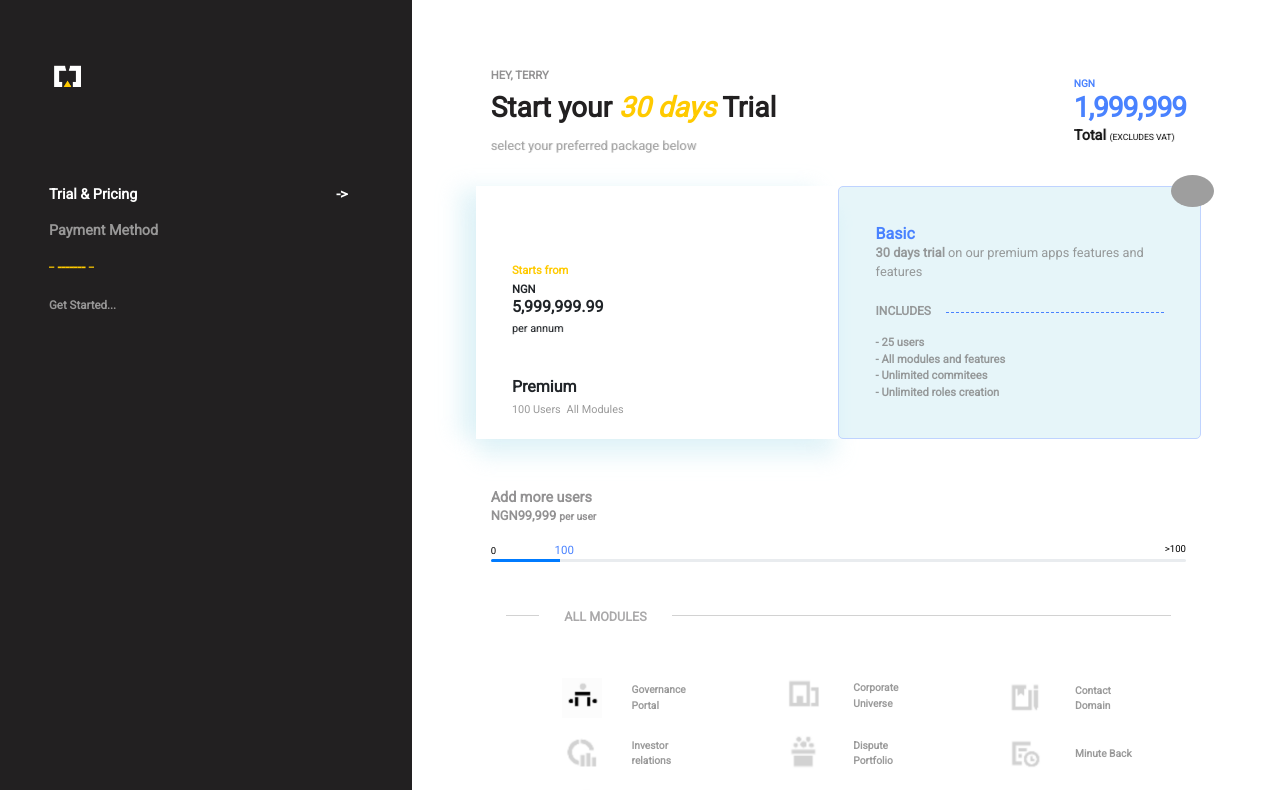
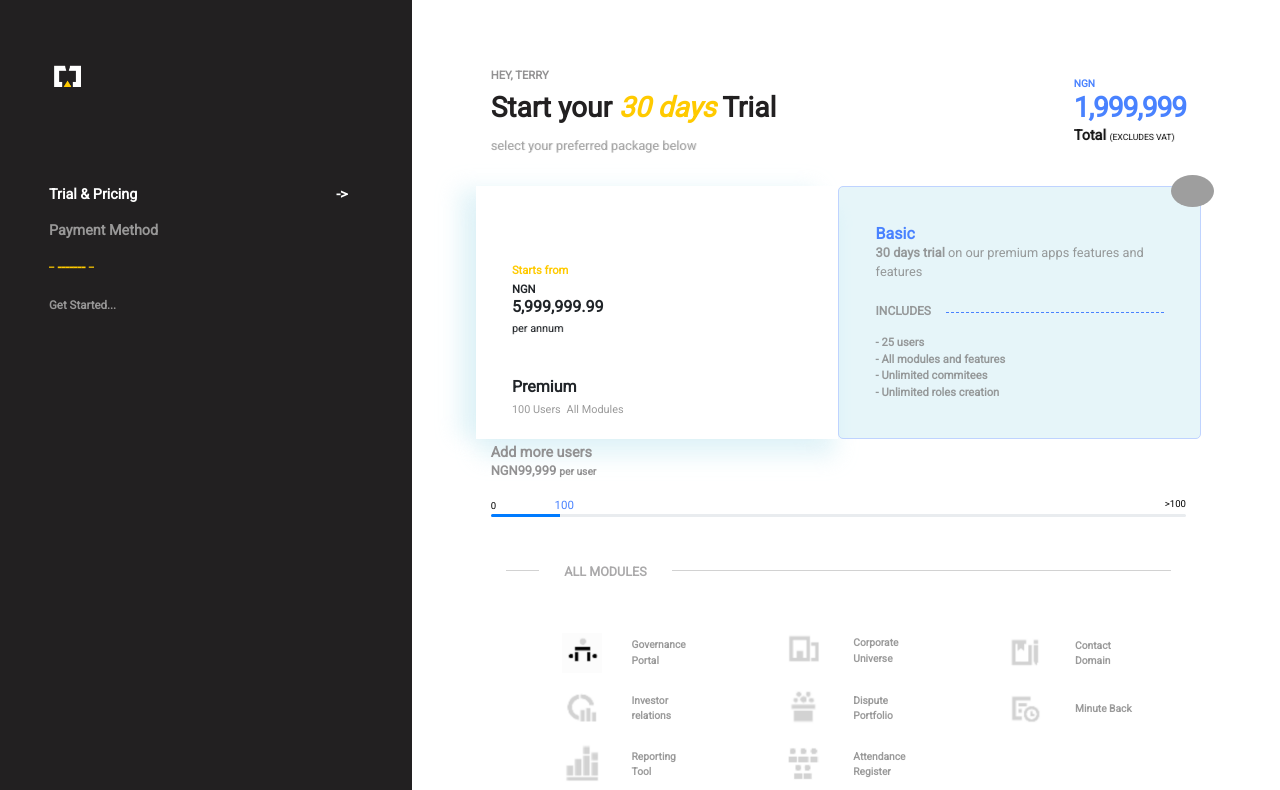
Before and after one commit to ibraheemosule/cyhermes-task, a Vue app: page / in a window 1280 px wide. Shown: the top 790 px of the page. Built offline with nearby package versions, Linux system fonts and the light colour scheme; grey boxes are pictures that could not be loaded.

Commit message:
added margin-top important to overwrite bootstrap value

```diff
--- a/src/components/main/subcomponents/progressBar.vue
+++ b/src/components/main/subcomponents/progressBar.vue
@@ -28,7 +28,7 @@ export default {};
 
 <style lang="scss" scoped>
 div.row {
-  margin-top: 5px;
+  margin-top: 5px !important;
   color: #929192;
   .progress-value {
     color: black;
@@ -72,7 +72,4 @@ div.row {
 div.row[data-v-5259d527] {
   margin-top: 5px;
 }
-div.row[data-v-fe6aa1f2] {
-  margin-top: 0 !important;
-}
 </style>
```
